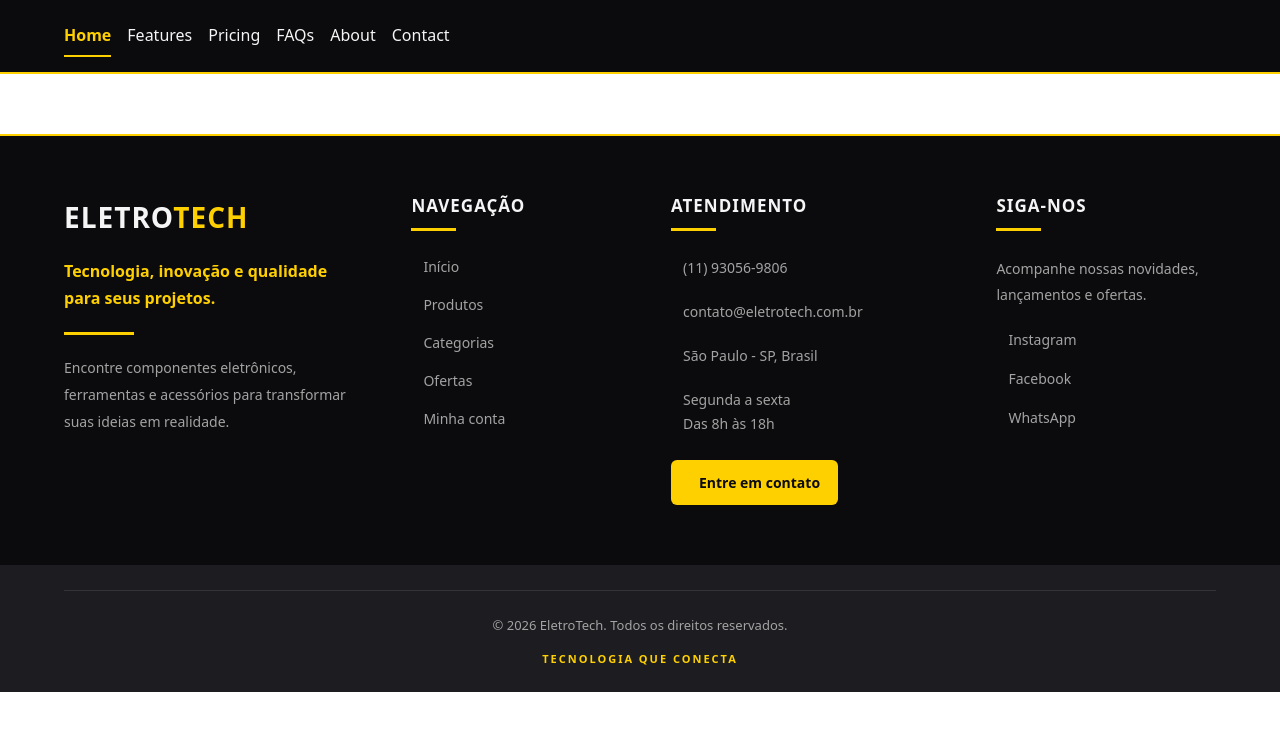
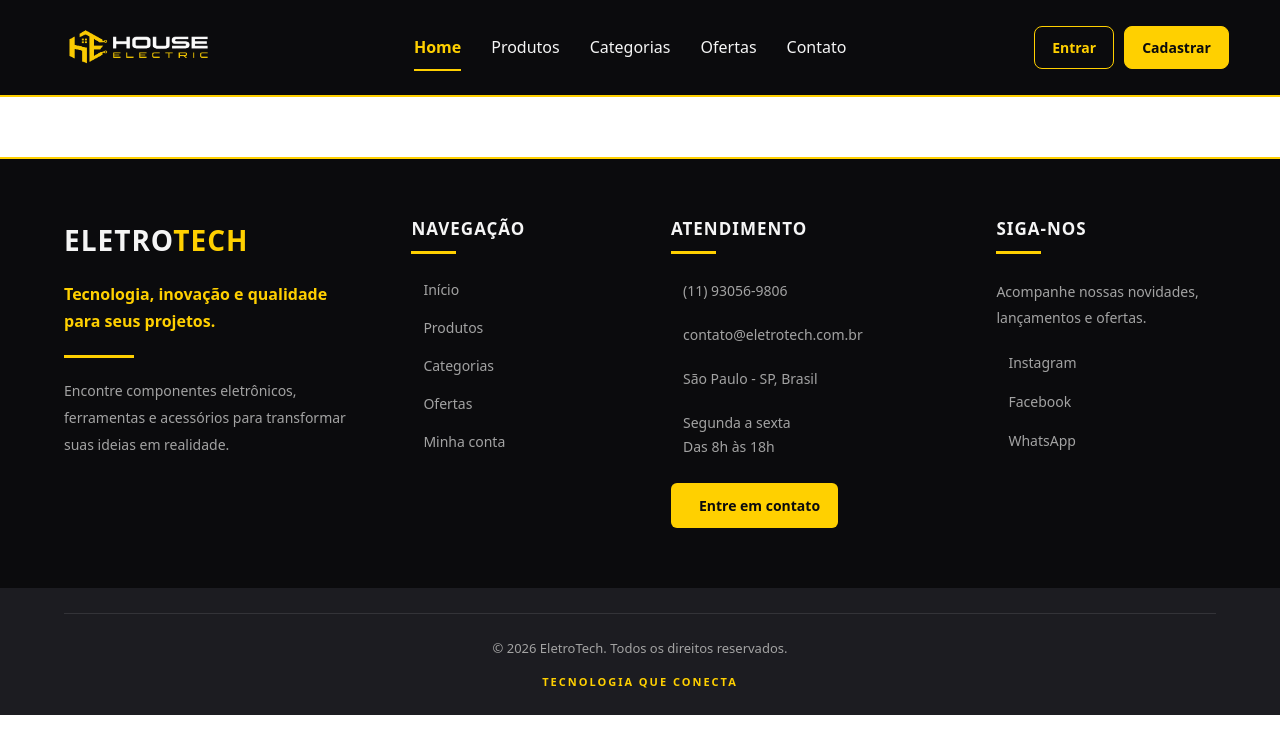
Before and after one commit to SilasP08/ATV_PFEND1_INDIVIDUAL, a Next.js app in the folder frontend/: page / in a window 1280 px wide. Shown: the top 754 px of the page. Built offline with nearby package versions, Linux system fonts and the light colour scheme.

Commit message:
Add logo image and refactor Header component with improved layout and navigation

```diff
--- a/frontend/src/components/header/header.css
+++ b/frontend/src/components/header/header.css
@@ -14,23 +14,112 @@
     --transicao: 0.3s ease;
 }
 
-
-header {
-  background-color: #0B0B0D;
-  padding: 15px 5%;
-  border-bottom: 2px solid #FFD000;
+.header-house {
+    width: 100%;
+    background-color: var(--preto);
+    border-bottom: 2px solid var(--amarelo);
+    padding: 10px 4%;
+    position: relative;
+    z-index: 1000;
 }
 
-header .nav-link {
-  color: #F5F5F5;
-  transition: 0.3s ease;
+.header-container {
+    max-width: 1400px;
+    min-height: 75px;
+    margin: 0 auto;
+
+    display: flex;
+    align-items: center;
+    justify-content: space-between;
+    gap: 25px;
 }
 
-header .nav-link:hover {
-  color: #FFD000;
+.logo-house {
+    display: flex;
+    align-items: center;
+    flex-shrink: 0;
 }
 
-header .nav-underline .nav-link.active {
-  color: #FFD000;
-  border-bottom-color: #FFD000;
+.logo-house img {
+    display: block;
+    width: 175px;
+    height: auto;
+    object-fit: contain;
 }
+
+.nav-overflow {
+    flex: 1;
+}
+
+.nav-overflow .nav {
+    display: flex;
+    justify-content: center;
+    align-items: center;
+    gap: 30px;
+}
+
+.header-house .nav-link {
+    color: var(--branco) !important;
+    padding: 10px 12px;
+    border-bottom: 2px solid transparent;
+    transition: var(--transicao);
+    white-space: nowrap;
+}
+
+.header-house .nav-link:hover,
+.header-house .nav-link.active {
+    color: var(--amarelo) !important;
+}
+
+.header-house .nav-underline .nav-link.active,
+.header-house .nav-underline .nav-link:hover {
+    border-bottom-color: var(--amarelo);
+}
+
+.header-auth {
+    display: flex;
+    align-items: center;
+    gap: 10px;
+    flex-shrink: 0;
+}
+
+.btn-login,
+.btn-cadastro {
+    display: inline-flex;
+    justify-content: center;
+    align-items: center;
+
+    padding: 10px 17px;
+    border-radius: 8px;
+
+    font-size: 14px;
+    font-weight: 600;
+    text-decoration: none;
+    white-space: nowrap;
+
+    transition: var(--transicao);
+}
+
+.btn-login {
+    color: var(--amarelo);
+    background-color: transparent;
+    border: 1px solid var(--amarelo);
+}
+
+.btn-login:hover {
+    color: var(--preto);
+    background-color: var(--amarelo);
+}
+
+.btn-cadastro {
+    color: var(--preto);
+    background-color: var(--amarelo);
+    border: 1px solid var(--amarelo);
+}
+
+.btn-cadastro:hover {
+    color: var(--preto);
+    background-color: var(--amarelo-hover);
+    border-color: var(--amarelo-hover);
+    transform: translateY(-2px);
+}
--- a/frontend/src/components/header/index.jsx
+++ b/frontend/src/components/header/index.jsx
@@ -1,35 +1,65 @@
 "use client";
 
 import './header.css';
-import Link from "next/link"
+
+import Image from "next/image";
+import Link from "next/link";
 
 export default function Header() {
     return (
-        <>
-            <header>
-                <div className="nav-overflow" data-bs-toggle="nav-overflow">
+        <header className="header-house">
+            <div className="header-container">
+
+                <Link href="/" className="logo-house">
+                    <Image src="/image/logohouse.png" alt="House Electric" width={220} height={100} priority />
+                </Link>
+
+                <nav className="nav-overflow">
                     <ul className="nav nav-underline">
                         <li className="nav-item">
-                            <a className="nav-link active" aria-current="page" href="#">Home</a>
+                            <Link className="nav-link active" aria-current="page" href="/">
+                                Home
+                            </Link>
                         </li>
+
                         <li className="nav-item">
-                            <a className="nav-link" href="#">Features</a>
+                            <Link className="nav-link" href="/produtos">
+                                Produtos
+                            </Link>
                         </li>
+
                         <li className="nav-item">
-                            <a className="nav-link" href="#">Pricing</a>
+                            <Link className="nav-link" href="/categorias">
+                                Categorias
+                            </Link>
                         </li>
+
                         <li className="nav-item">
-                            <a className="nav-link" href="#">FAQs</a>
+                            <Link className="nav-link" href="/ofertas">
+                                Ofertas
+                            </Link>
                         </li>
+
                         <li className="nav-item">
-                            <a className="nav-link" href="#">About</a>
-                        </li>
-                        <li className="nav-item">
-                            <a className="nav-link" href="#">Contact</a>
+                            <Link className="nav-link" href="/contato">
+                                Contato
+                            </Link>
                         </li>
                     </ul>
+                </nav>
+
+                {/* BOTÕES DE AUTENTICAÇÃO */}
+                <div className="header-auth">
+                    <Link href="/login" className="btn-login">
+                        Entrar
+                    </Link>
+
+                    <Link href="/cadastro" className="btn-cadastro">
+                        Cadastrar
+                    </Link>
                 </div>
-            </header>
-        </>
-    )
+
+            </div>
+        </header>
+    );
 }
```
Also changed, not shown: frontend/public/image/logohouse.png (added). Lines whose indentation alone changed are shown as unchanged.
